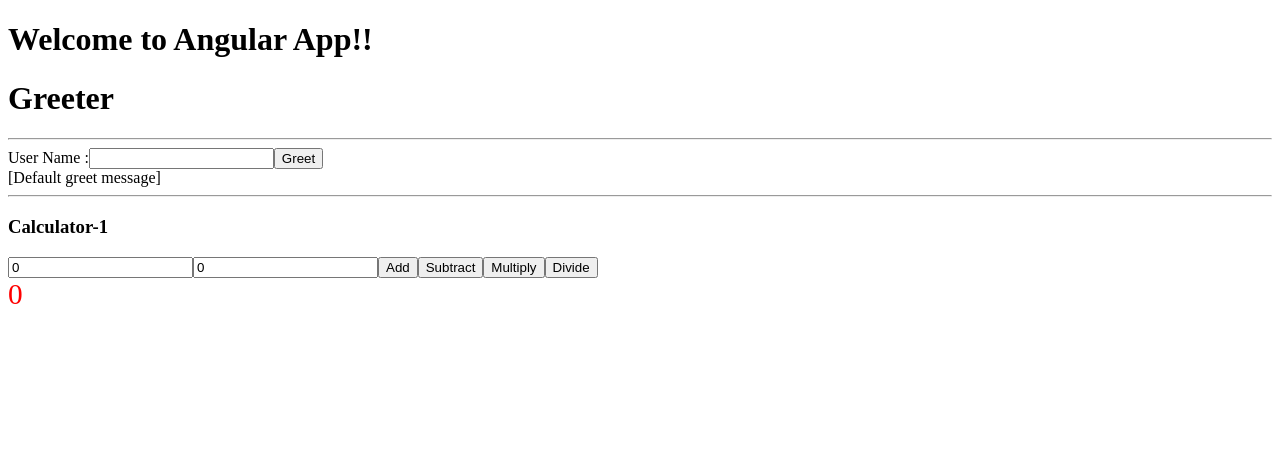
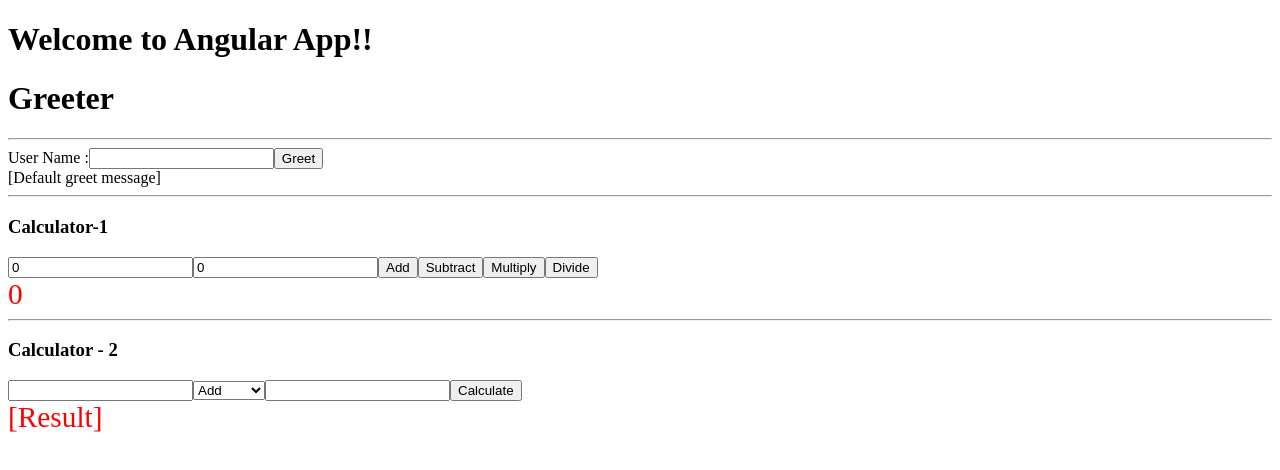
Before and after one commit to tkmagesh/Intelimedia-Angular2-Jul-2017, an Angular app in the folder hello-world-app/: page / in a window 1280 px wide. Shown: the top 470 px of the page. Built offline with nearby package versions, Linux system fonts and the light colour scheme.

Commit message:
Calculator Two - assignment

```diff
--- a/hello-world-app/src/app/app.component.html
+++ b/hello-world-app/src/app/app.component.html
@@ -2,3 +2,5 @@
 <app-greeter></app-greeter>
 <hr>
 <app-calculator-one></app-calculator-one>
+<hr>
+<app-calculator-two></app-calculator-two>
--- a/hello-world-app/src/app/app.module.ts
+++ b/hello-world-app/src/app/app.module.ts
@@ -5,13 +5,15 @@
 import { AppComponent } from './app.component';
 import { GreeterComponent } from './greeter/greeter.component';
 import { CalculatorOneComponent } from './calculator/calculatorOne.component';
+import { CalculatorTwoComponent } from './calculator/calculatorTwo.component';
 
 @NgModule({
 	//UI Entities (Components, Directives, Pipes)
   declarations: [
     AppComponent,
     GreeterComponent,
-    CalculatorOneComponent
+    CalculatorOneComponent,
+    CalculatorTwoComponent
   ],
   //Module level import
   imports: [
--- /dev/null
+++ b/hello-world-app/src/app/calculator/calculatorTwo.component.html
@@ -0,0 +1,13 @@
+<h3>Calculator - 2</h3>
+<div>
+	<input type="number" >
+	<select >
+		<option value="add">Add</option>
+		<option value="subtract">Subtract</option>
+		<option value="multiply">Multiply</option>
+		<option value="divide">Divide</option>
+	</select>
+	<input type="number" >
+	<input type="button" value="Calculate">
+	<div class="result">[Result]</div>
+</div>
--- /dev/null
+++ b/hello-world-app/src/app/calculator/calculatorTwo.component.ts
@@ -0,0 +1,10 @@
+import { Component } from '@angular/core';
+
+@Component({
+	selector :  'app-calculator-two',
+	templateUrl : 'calculatorTwo.component.html',
+	styleUrls : ['calculator.style.css']
+})
+export class CalculatorTwoComponent{
+	//fill in the blanks
+}
```
